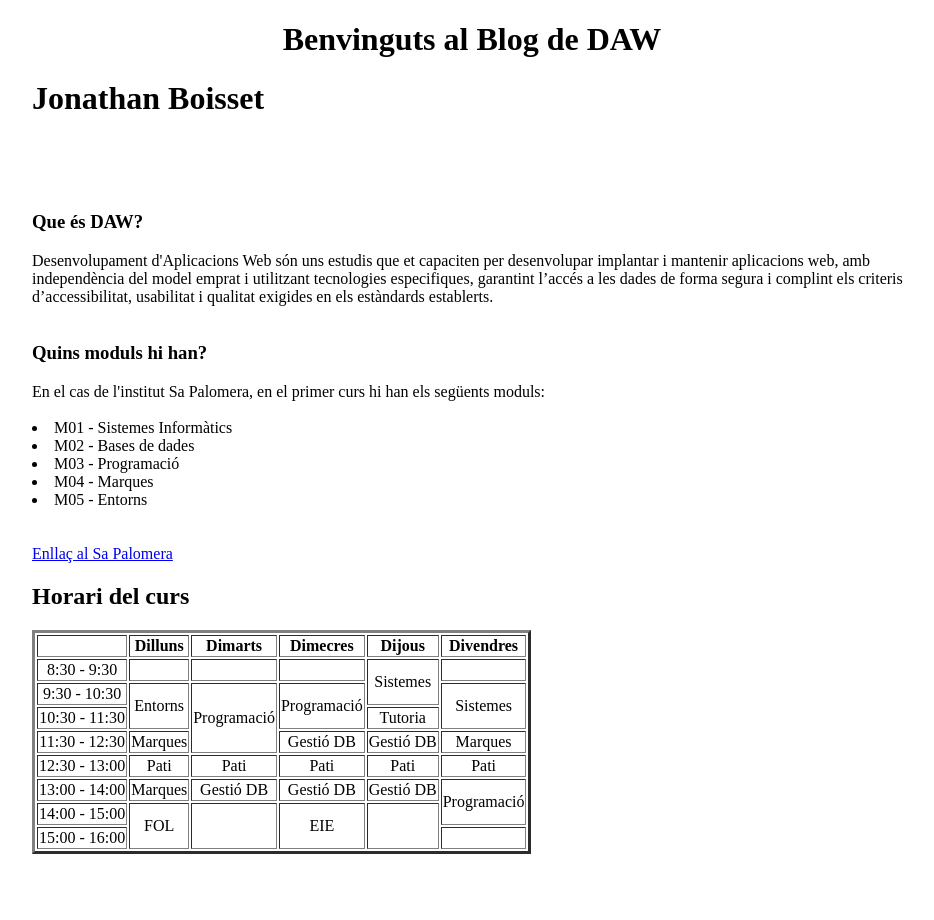
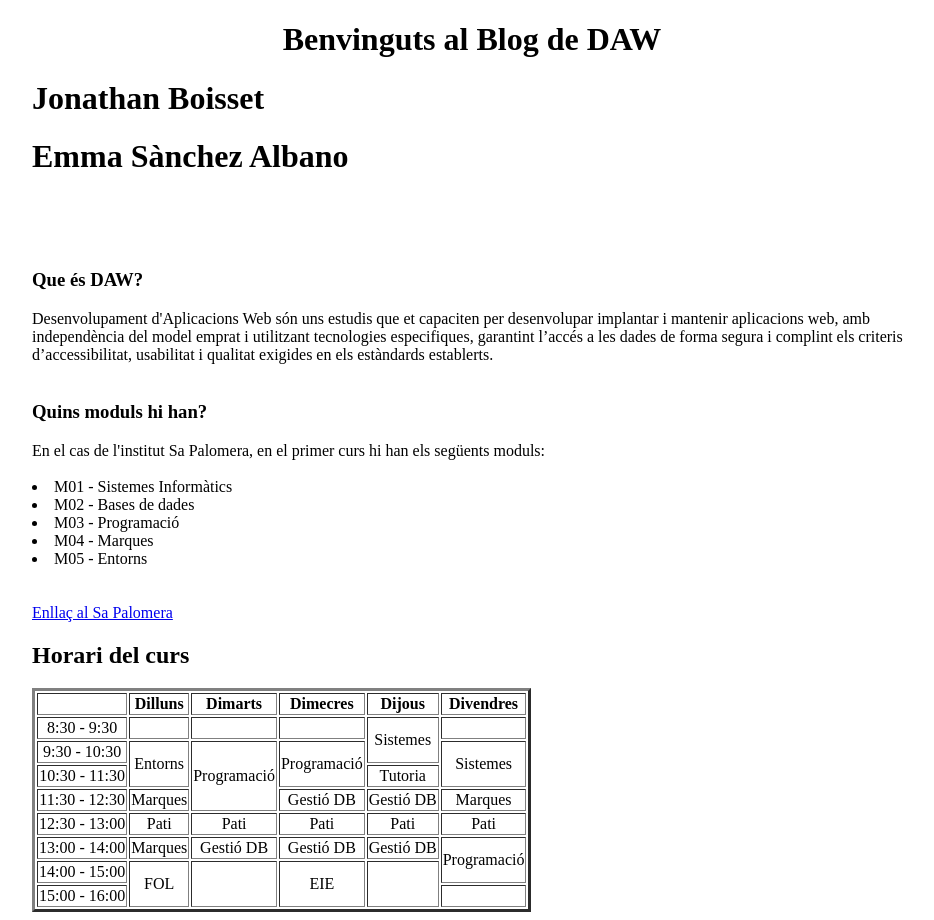
Before and after one commit to jboissetsapa/practica1_jonathanBoisset, a plain HTML site: page src/index.html in a window 1280 px wide. Shown: the whole page, without its empty margins (168-1102 px from the left). Before the commit the page ends 862 px from the top, so only its background shows below. Drawn offline with Linux system fonts and the light colour scheme.

Commit message:
Canvi index
Modificació index, s'ha afegit un header "Emma Sanchez Albano"

```diff
--- a/src/index.html
+++ b/src/index.html
@@ -14,6 +14,7 @@
         <h1 align="center">Benvinguts al Blog de DAW</h1>
     </header>
     <h1>Jonathan Boisset</h1>
+    <h1>Emma Sànchez Albano</h1>
     <main>
         <section>
             <p>
```
